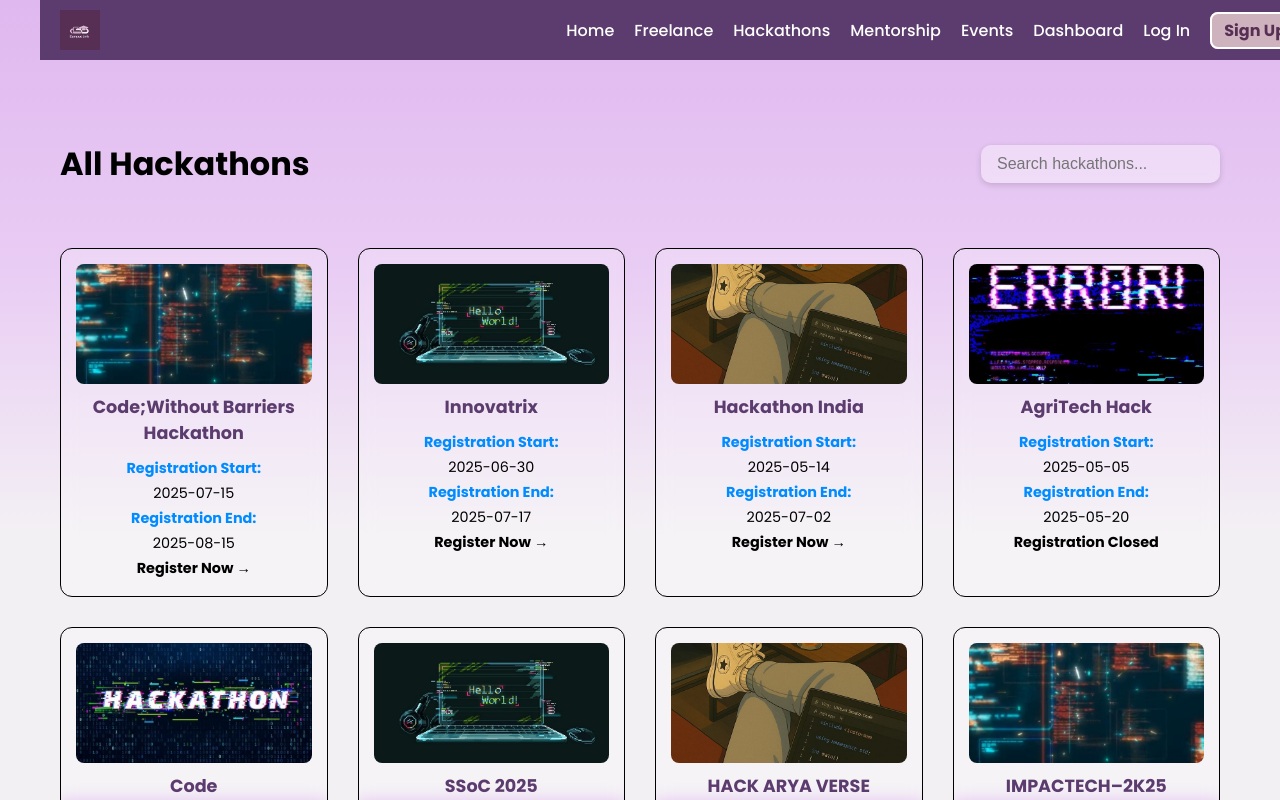
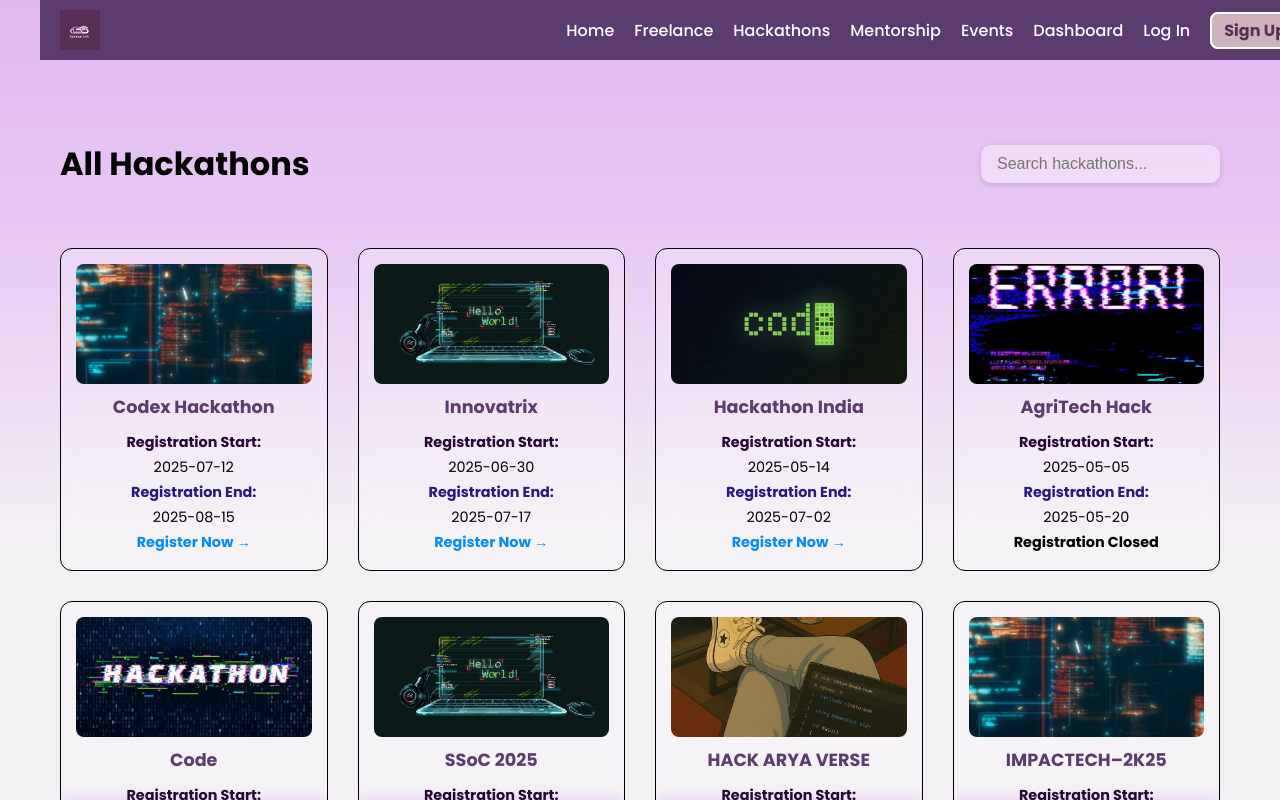
Before and after one commit to AnshulAlgoS/campushustleOG, a React (Create React App) app: page /explore-hackathons in a window 1280 px wide. Shown: the top 800 px of the page. Built offline with nearby package versions, Linux system fonts and the light colour scheme; no server answers.

Commit message:
Update ExploreHackathonsPage.js

```diff
--- a/src/views/ExploreHackathonsPage.js
+++ b/src/views/ExploreHackathonsPage.js
@@ -15,12 +15,11 @@ import img6 from '../assets/images/h6.jpeg';
 import img7 from '../assets/images/h7.jpeg';
 import img8 from '../assets/images/h2.jpeg';
 
-
 const fakeHackathons = [
   {
-    name: 'Code;Without Barriers Hackathon',
+    name: 'Codex Hackathon',
     image: img1,
-    start: '2025-07-15',
+    start: '2025-07-12',
     end: '2025-08-15',
     status: 'open'
   },
@@ -33,7 +32,7 @@ const fakeHackathons = [
   },
   {
     name: 'Hackathon India',
-    image: img3,
+    image: img7,
     start: '2025-05-14',
     end: '2025-07-02',
     status: 'open'
@@ -126,7 +125,7 @@ const ExploreHackathonsPage = () => {
 
   return (
     <div className="hackathon-list-page">
-      {/*original nav bar*/}
+      {/* Nav Bar */}
       <div className="top-strip translucent-strip">
         <img src={logo} alt="Campus Link Logo" className="strip-logo" />
         <ul className="strip-nav">
@@ -141,6 +140,7 @@ const ExploreHackathonsPage = () => {
         </ul>
       </div>
 
+      {/* Search Bar */}
       <div className="search-header">
         <h2>All Hackathons</h2>
         <input
@@ -152,19 +152,33 @@ const ExploreHackathonsPage = () => {
         />
       </div>
 
-
-      {/* Hackathon Cards */}
+      {/* Hackathon Grid */}
       <div className="hackathon-grid">
         {filteredHackathons.map((hack, index) => (
           <div className="hackathon-card" key={index}>
             <img src={hack.image} alt={hack.name} className="card-image" />
-            <h3 style={{ color: '#5c3c6e' }}>{hack.name}</h3>
-            <p style={{ color: '#008CFF', fontWeight: 'bold' }}>Registration Start:</p>
+            <h3>{hack.name}</h3>
+            <p className="start-label">Registration Start:</p>
             <p>{hack.start}</p>
-            <p style={{ color: '#008CFF', fontWeight: 'bold' }}>Registration End:</p>
+            <p className="end-label">Registration End:</p>
             <p>{hack.end}</p>
+
             <p style={{ fontWeight: 'bold' }}>
-              {hack.status === 'open' ? 'Register Now →' : 'Registration Closed '}
+              {hack.status === 'open' ? (
+                <Link
+                  to="/register"
+                  state={{ hackathon: hack }}
+                  style={{
+                    color: '#008CFF',
+                    textDecoration: 'none',
+                    fontWeight: 'bold',
+                  }}
+                >
+                  Register Now →
+                </Link>
+              ) : (
+                'Registration Closed '
+              )}
             </p>
           </div>
         ))}
```
Lines whose indentation alone changed are shown as unchanged.
